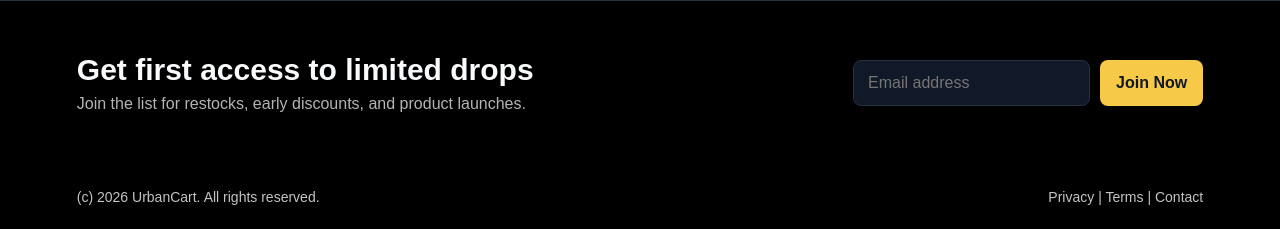
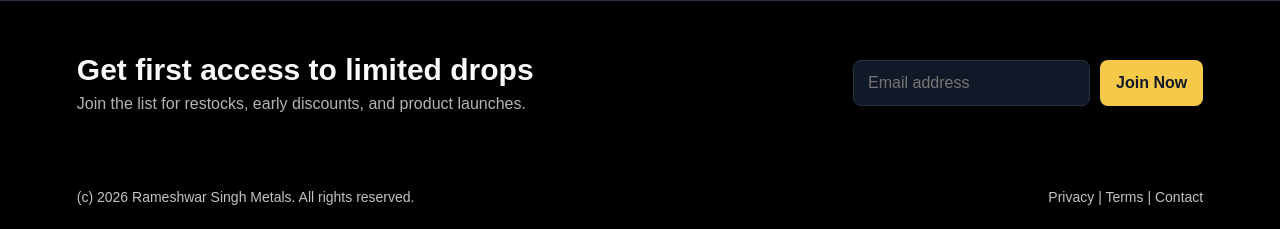
Before and after one commit to JUSTVEERPRATAPSINGH/urban-cart, a Flask app: page / in a window 1280 px wide. Shown: the part 1941-2170 px from the top of the page. Run offline with Flask 3, Linux system fonts and the light colour scheme.

Commit message:
Rename site to Rameshwar Singh Metals

```diff
--- a/render.yaml
+++ b/render.yaml
@@ -1,6 +1,6 @@
 services:
   - type: web
-    name: urbancart
+    name: rameshwar-singh-metals
     env: python
     buildCommand: pip install -r requirements.txt
     startCommand: gunicorn app:app
--- a/templates/home.html
+++ b/templates/home.html
@@ -3,7 +3,7 @@
 <head>
     <meta charset="UTF-8">
     <meta name="viewport" content="width=device-width, initial-scale=1.0">
-    <title>UrbanCart | Everyday Essentials</title>
+    <title>Rameshwar Singh Metals</title>
     <style>
         :root {
             --ink: #f8fafc;
@@ -76,7 +76,7 @@
         .brand-mark {
             display: grid;
             place-items: center;
-            width: 38px;
+            width: 48px;
             height: 38px;
             border-radius: 8px;
             background: var(--green);
@@ -624,8 +624,8 @@
 
     <header class="navbar">
         <div class="brand">
-            <span class="brand-mark">U</span>
-            <span>UrbanCart</span>
+            <span class="brand-mark">RSM</span>
+            <span>Rameshwar Singh Metals</span>
         </div>
         <nav class="nav-links" aria-label="Main navigation">
             <a href="#shop">Shop</a>
@@ -640,7 +640,7 @@
     <main>
         <section class="hero">
             <div>
-                <h1>UrbanCart</h1>
+                <h1>Rameshwar Singh Metals</h1>
                 <p>Curated home, style, and tech essentials with fast delivery, honest pricing, and products that feel good to use every day.</p>
                 <div class="hero-actions">
                     <a class="primary-button" href="#shop">Shop Collection</a>
@@ -725,7 +725,7 @@
     </main>
 
     <footer class="footer">
-        <span>(c) 2026 UrbanCart. All rights reserved.</span>
+        <span>(c) 2026 Rameshwar Singh Metals. All rights reserved.</span>
         <span>Privacy | Terms | Contact</span>
     </footer>
 
@@ -993,7 +993,7 @@
         document.getElementById("newsletterForm").addEventListener("submit", event => {
             event.preventDefault();
             event.currentTarget.reset();
-            alert("Thanks for joining UrbanCart.");
+            alert("Thanks for joining Rameshwar Singh Metals.");
         });
 
         renderProducts();
```
Also changed, not shown: index.html (+7 -7 lines), README.md.
